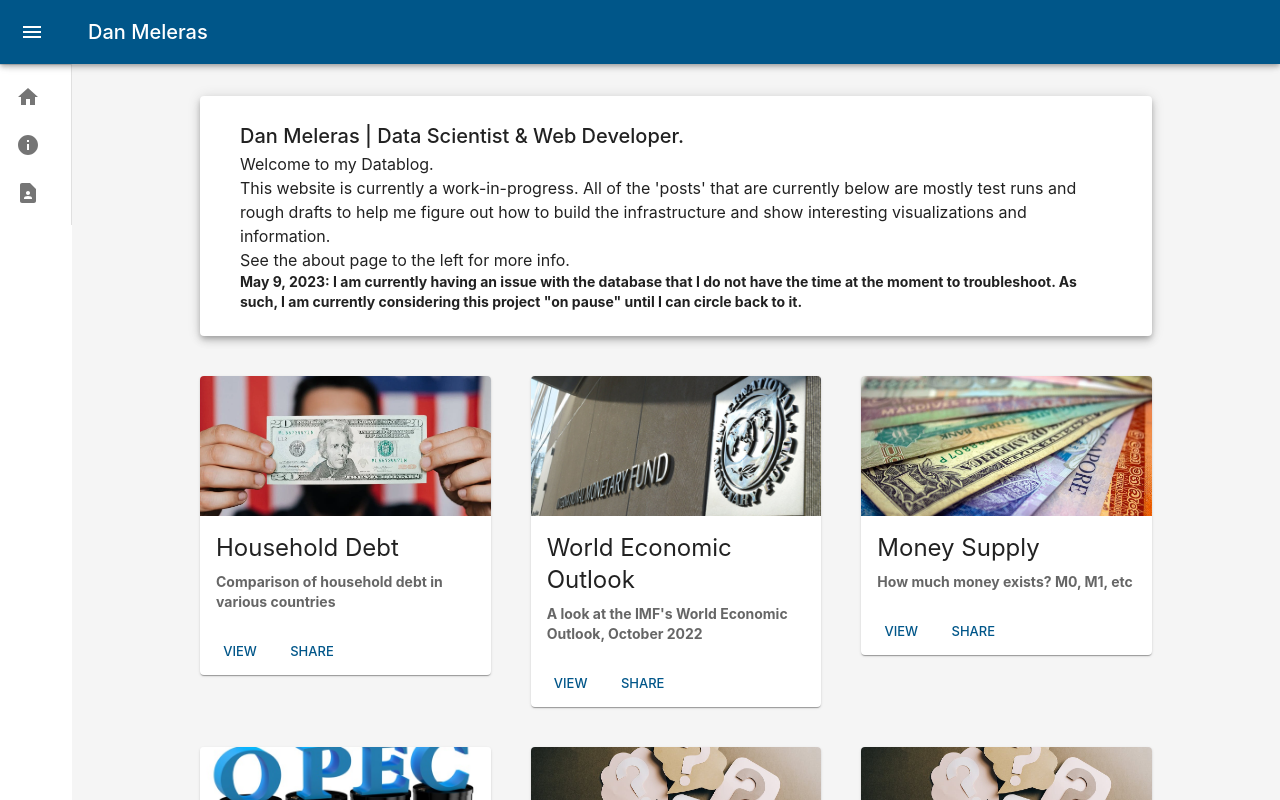
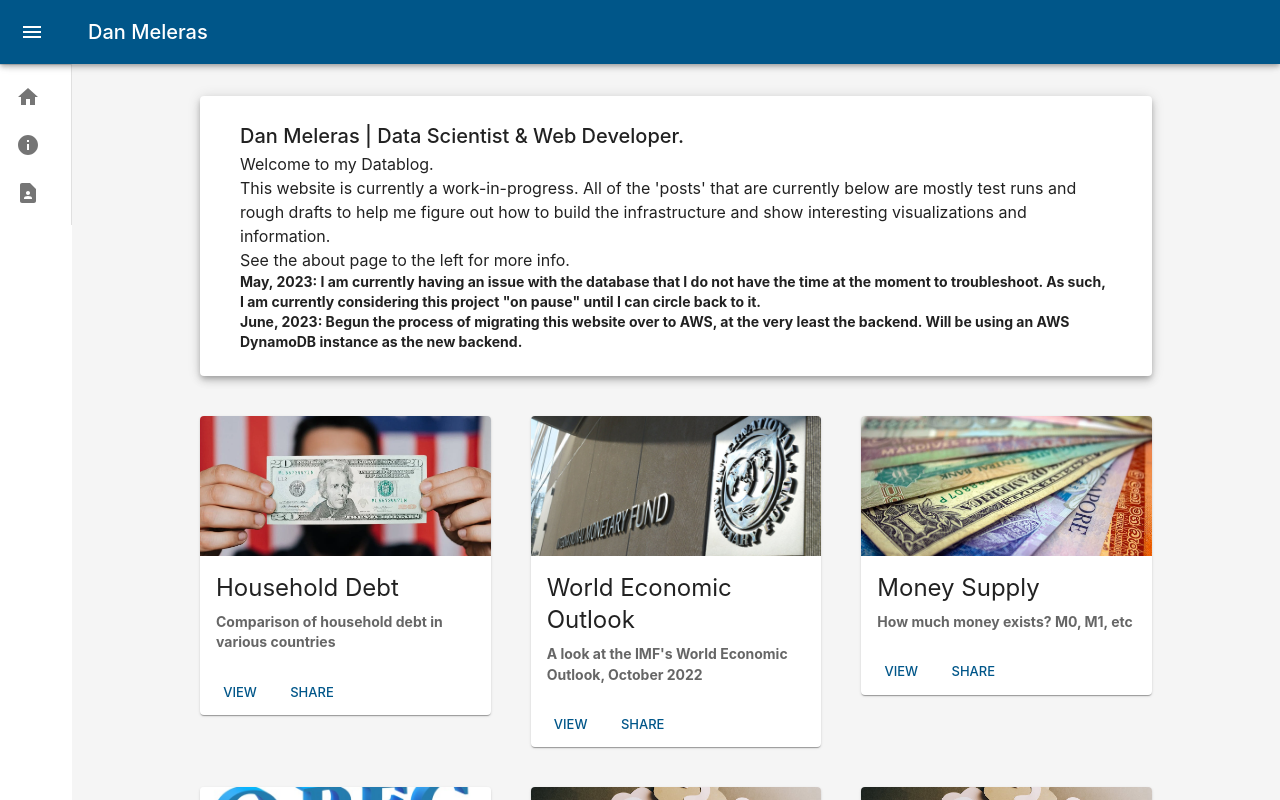
Before and after one commit to danme-l/website-v2-frontend, a React (Create React App) app: page / in a window 1280 px wide. Built offline with nearby package versions, Linux system fonts and the light colour scheme.

Commit message:
home page update

```diff
--- a/src/Components/HomePage.js
+++ b/src/Components/HomePage.js
@@ -23,8 +23,12 @@ export const HomePage = () => {
                     See the about page to the left for more info.
                 </Typography>
                 <Typography variant='body2'>
-                    May 9, 2023: I am currently having an issue with the database that I do not have the time at the moment to troubleshoot.
+                    May, 2023: I am currently having an issue with the database that I do not have the time at the moment to troubleshoot.
                     As such, I am currently considering this project "on pause" until I can circle back to it.
+                </Typography>
+                <Typography variant='body2'>
+                    June, 2023: Begun the process of migrating this website over to AWS, at the very least the backend.
+                    Will be using an AWS DynamoDB instance as the new backend.
                 </Typography>
               </Paper>
             </Grid>
```
